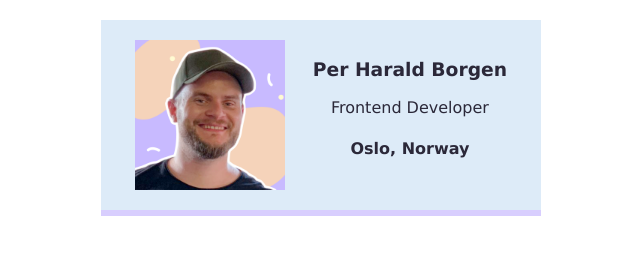
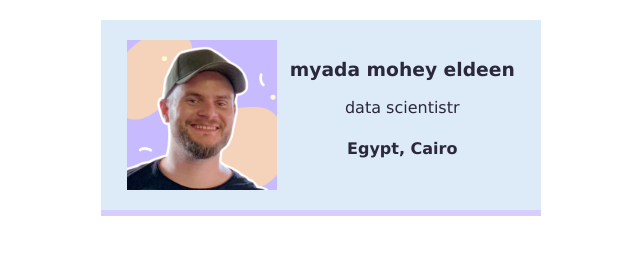
Before and after one commit to myada77/business_card, a website built with Vite: page index.html in a window 1280 px wide. Shown: the whole page, without its empty margins (319-959 px from the left). Built offline with nearby package versions, Linux system fonts and the light colour scheme.

Commit message:
Update index.html

```diff
--- a/index.html
+++ b/index.html
@@ -6,9 +6,9 @@
         <div class="card">
             <img class="avatar" src="images/per.png">
             <div >
-                <h3>Per Harald Borgen</h3>
-                <p>Frontend Developer</p>
-                <h4>Oslo, Norway</h4>
+                <h3>myada mohey eldeen</h3>
+                <p>data scientistr</p>
+                <h4>Egypt, Cairo</h4>
             </div>
         </div>
     </body>
```
